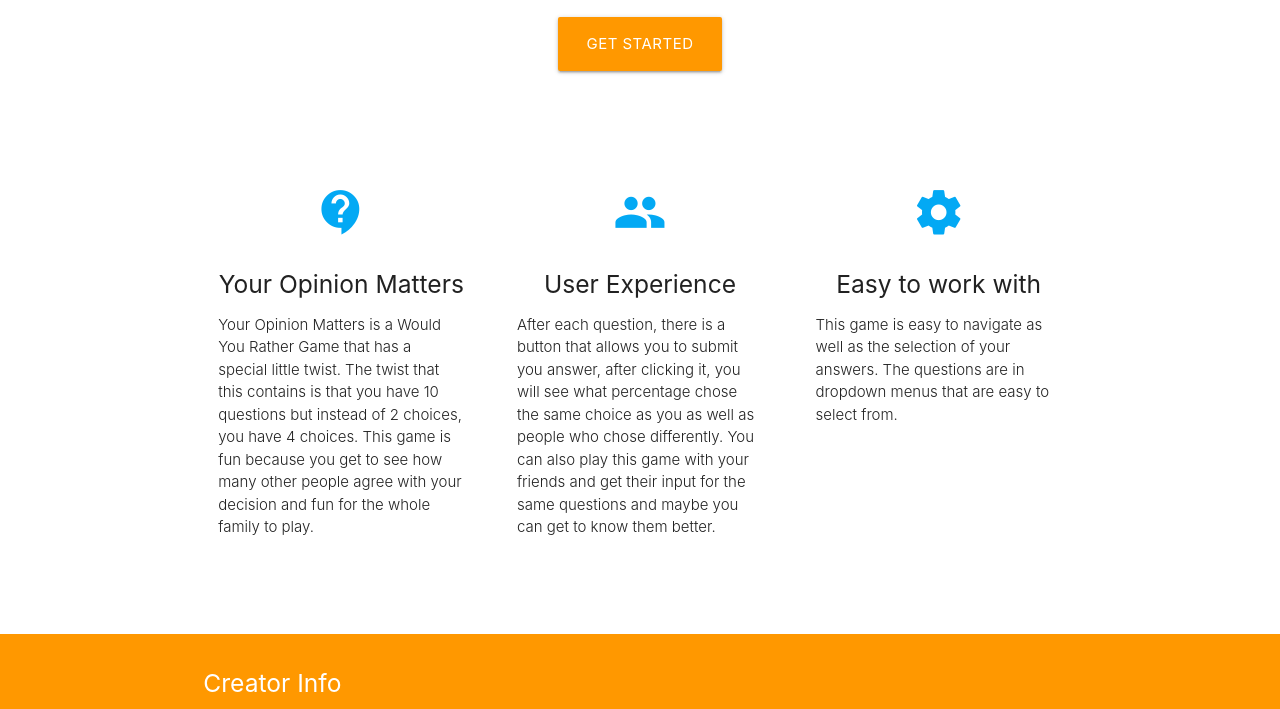
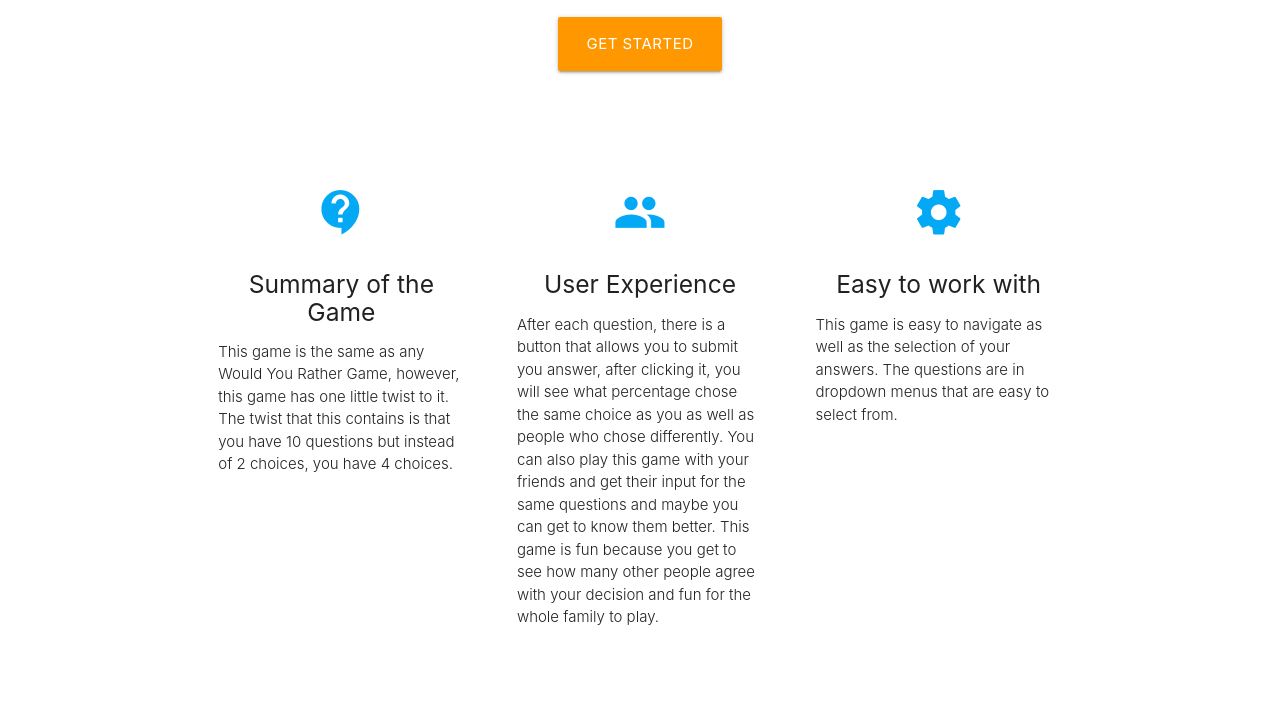
Before and after one commit to J0hnK12/Your-Opinion-Matters-Full-Stack, a website: page starter-template/index.html in a window 1280 px wide. Shown: the part 317-1026 px from the top of the page. Drawn offline with nearby package versions, Linux system fonts and the light colour scheme.

Commit message:
Update index.html

```diff
--- a/starter-template/index.html
+++ b/starter-template/index.html
@@ -40,9 +40,9 @@
         <div class = "col s12 m4">
           <div class = "icon-block">
             <h2 class = "center light-blue-text"><i class = "material-icons">contact_support</i></h2>
-            <h5 class = "center">Your Opinion Matters</h5>
+            <h5 class = "center">Summary of the Game</h5>
 
-            <p class = "light">Your Opinion Matters is a Would You Rather Game that has a special little twist. The twist that this contains is that you have 10 questions but instead of 2 choices, you have 4 choices. This game is fun because you get to see how many other people agree with your decision and fun for the whole family to play.</p>
+            <p class = "light">This game is the same as any Would You Rather Game, however, this game has one little twist to it. The twist that this contains is that you have 10 questions but instead of 2 choices, you have 4 choices.</p>
           </div>
         </div>
 
@@ -51,7 +51,7 @@
             <h2 class = "center light-blue-text"><i class = "material-icons">group</i></h2>
             <h5 class = "center">User Experience</h5>
 
-            <p class = "light">After each question, there is a button that allows you to submit you answer, after clicking it, you will see what percentage chose the same choice as you as well as people who chose differently. You can also play this game with your friends and get their input for the same questions and maybe you can get to know them better.</p>
+            <p class = "light">After each question, there is a button that allows you to submit you answer, after clicking it, you will see what percentage chose the same choice as you as well as people who chose differently. You can also play this game with your friends and get their input for the same questions and maybe you can get to know them better. This game is fun because you get to see how many other people agree with your decision and fun for the whole family to play.</p>
           </div>
         </div>
 
```
